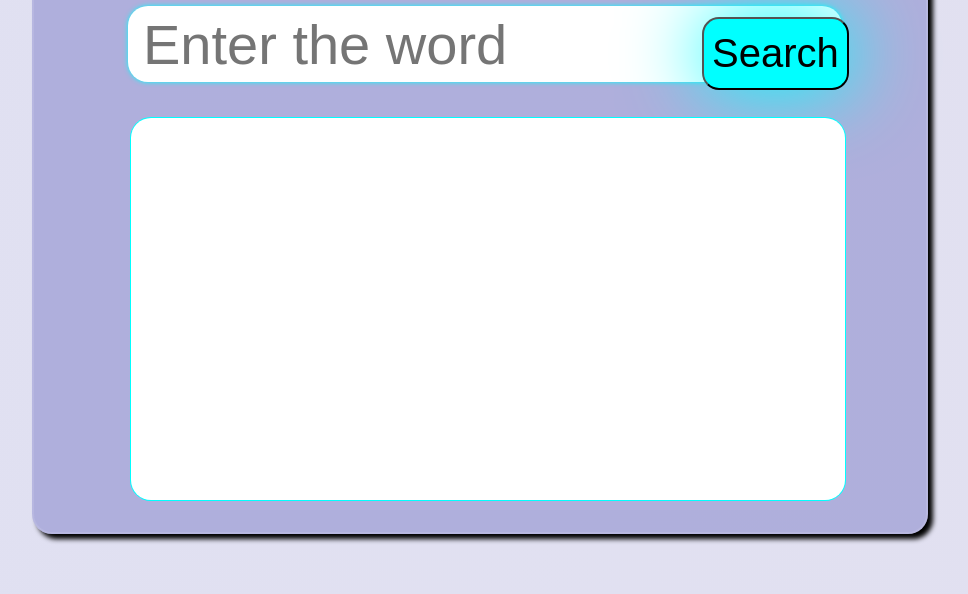
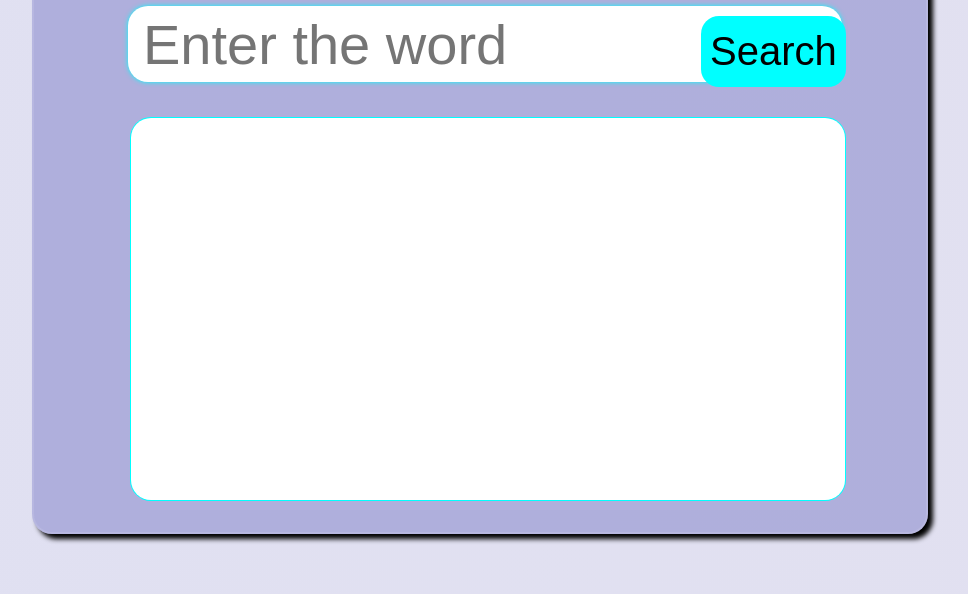
Before and after one commit to s-r-e-e-r-a-j/DICTIONARY-WEB-APP, a plain HTML site: page DICTIONARY APP/index.html in a window 1280 px wide. Shown: the part 206-800 px from the top of the page, without its empty margins (213-1181 px from the left). Drawn offline with Linux system fonts and the light colour scheme.

Commit message:
Update style.css

```diff
--- a/DICTIONARY APP/style.css
+++ b/DICTIONARY APP/style.css
@@ -80,9 +80,10 @@ body{
   font-size:2.5rem;
   background-color:cyan;
   border-radius:17px;
-  box-shadow:0 0 0 2px cyan;
+  box-shadow:0 0 0 1px cyan;
   color:black;
-  box-shadow:0 0 2em cyan;
+  border:none;
+  outline:none;
   cursor:pointer;
 }
 
```
